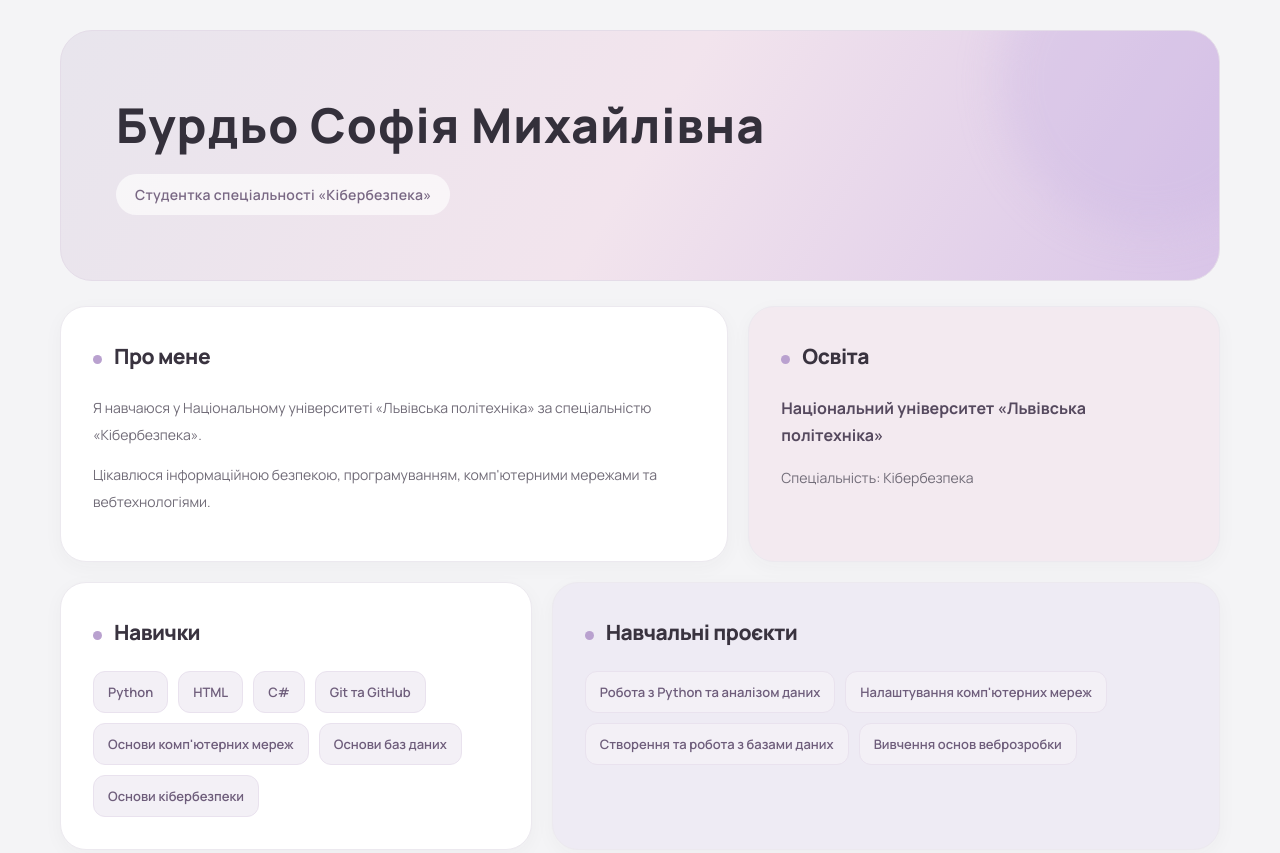
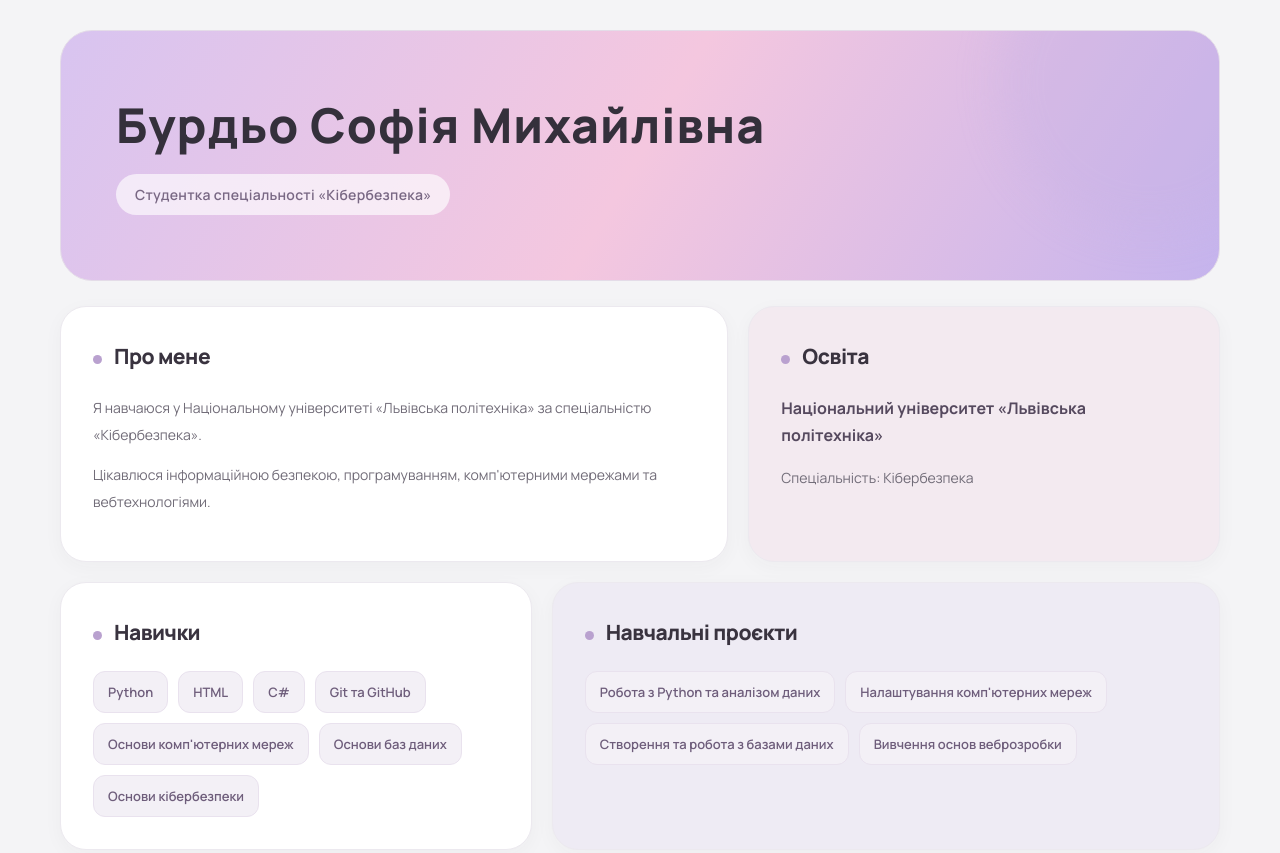
Before and after one commit to sofiiaburdokb2025-jpg/lab5_static, a plain HTML site: page index.html in a window 1280 px wide. Shown: the top 853 px of the page. Drawn offline with Linux system fonts and the light colour scheme.

Commit message:
Update header gradient colors

```diff
--- a/styles.css
+++ b/styles.css
@@ -23,9 +23,9 @@ header {
     padding: 65px 55px;
     background: linear-gradient(
         120deg,
-        #e8e5ed,
-        #f2e4ed,
-        #d9c5e8
+        #d8c4f0,
+        #f4c7df,
+        #c5b4ed
     );
     border: 1px solid #e4dce8;
     border-radius: 32px;
```
